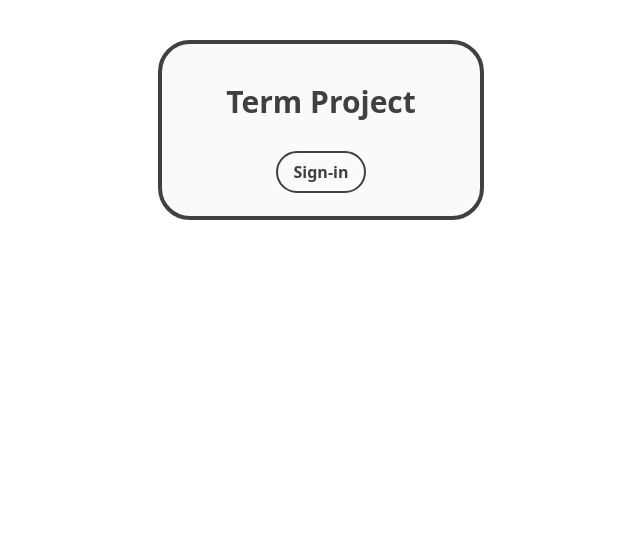
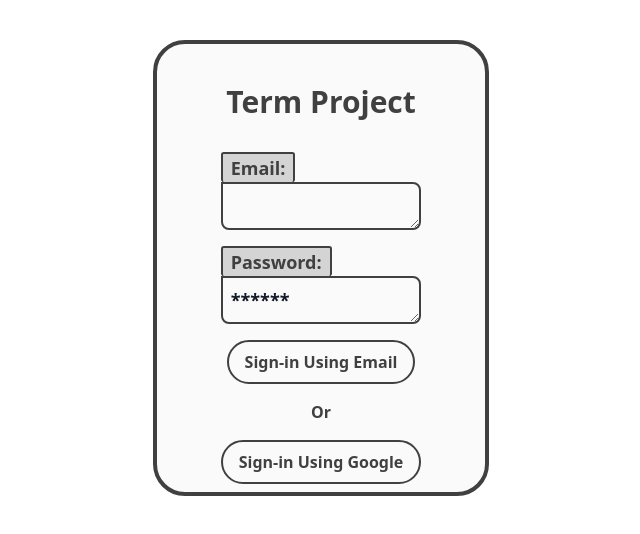
Before and after one commit to almond5/Uni_Connect, a Next.js app: page / in a window 1280 px wide. Shown: the top 534 px of the page, without its empty margins (319-959 px from the left). Built offline with nearby package versions, Linux system fonts and the light colour scheme; no server answers; the database is empty.

Commit message:
trying to do sign up

```diff
--- a/components/loginView.tsx
+++ b/components/loginView.tsx
@@ -1,7 +1,19 @@
-import { signIn } from 'next-auth/react';
+import { signIn, getProviders } from 'next-auth/react';
 import Link from 'next/link';
+import { useEffect, useState } from 'react';
 
-const LoginView = () => {
+
+
+const LoginView = (props: {providers: any}) => {
+  const providers = props.providers;
+  const [email, setEmail] = useState('');
+  const [password, setPassword] = useState('******');
+
+  const handleSignIn = () =>{
+    signIn("credentials", { username: email, password: password});
+   }
+
+  console.log(providers);
   return (
     <div className="py-10">
       <div
@@ -12,8 +24,66 @@ const LoginView = () => {
         <div className="flex flex-col py-8 font-semibold text-3xl">
           Term Project
         </div>
-        <div className="py-[8px]">
-          <Link
+        <div>
+          <div className="mb-4 text-lg">
+            <div className="rounded-[0.175rem] w-max border-l-[0.175rem] border-t-[0.175rem] border-r-[0.175rem]
+                    border-neutral-700 px-2 font-bold transition bg-neutral-300 text-lg">
+                Email:
+            </div>
+            <textarea
+              maxLength={30}
+              value={email}
+              onChange={(e) => setEmail(e.target.value)}
+              required
+              rows={1}
+              cols={1}
+              className="block p-2 w-full text-md text-gray-900 bg-neutral-50 rounded-lg border-[0.175rem]
+              rounded-tl-none border-neutral-700 "
+            ></textarea>{' '}
+          </div>
+          <div className="mb-4 text-lg">
+            <div className="rounded-[0.175rem] w-max border-l-[0.175rem] border-t-[0.175rem] border-r-[0.175rem]
+                    border-neutral-700 px-2 font-bold transition bg-neutral-300 text-lg">
+              Password:
+            </div>
+            <textarea
+                maxLength={30}
+                value={password}
+                onChange={(e) => setPassword(e.target.value)}
+                required
+                rows={1}
+                cols={1}
+                className="block p-2 w-full text-md text-gray-900 bg-neutral-50 rounded-lg border-[0.175rem]
+                        rounded-tl-none border-neutral-700 "
+            ></textarea>{' '}
+          </div>
+          <div className="mx-auto rounded-full w-max border-[0.175rem] border-neutral-700
+                  px-4 py-2 font-bold transition hover:bg-neutral-400 hover:text-gray-800 text-Lg">
+                     <button onClick={() => handleSignIn()}>
+
+                     Sign-in Using Email
+                      </button>
+            </div>
+        </div>
+        <div className="py-2"></div>
+        Or
+        <div className="py-2"></div>
+        <div className="mx-auto rounded-full w-max border-[0.175rem] border-neutral-700
+          px-4 py-2 font-bold transition hover:bg-neutral-400 hover:text-gray-800 text-Lg">
+            <Link
+              href="/api/auth/signin"
+              onClick={(e) => {
+                e.preventDefault();
+                signIn('google-login');
+              }}>
+              Sign-in Using Google
+            </Link>
+          </div>
+          </div>
+
+
+
+          {/* <Link
             href="/api/auth/signin"
             onClick={(e) => {
               e.preventDefault();
@@ -23,11 +93,16 @@ const LoginView = () => {
             px-4 py-2 font-bold transition hover:bg-neutral-400 hover:text-gray-800 text-Lg"
           >
             Sign-in
-          </Link>
+          </Link> */}
+
+        <div className="py-[8px]">
+          {/* <button onClick={handleSignUp()}>
+            Sign Up
+          </button> */}
+
         </div>
         <div className="py-2"></div>
       </div>
-    </div>
   );
 }
 
--- a/pages/api/auth/[...nextauth].js
+++ b/pages/api/auth/[...nextauth].js
@@ -1,17 +1,42 @@
 import NextAuth from 'next-auth';
 import GoogleProvider from 'next-auth/providers/google';
 import { PrismaAdapter } from '@next-auth/prisma-adapter';
+import CredentialsProvider from 'next-auth/providers/credentials';
 import prisma from '../../../lib/prismadb';
 
 export default NextAuth({
   adapter: PrismaAdapter(prisma),
   providers: [
     GoogleProvider({
+      id: "google-login",
+      name: "Google",
       clientId: process.env.GOOGLE_CLIENT_ID,
       clientSecret: process.env.GOOGLE_CLIENT_SECRET,
       scope: 'read:user',
     }),
+    CredentialsProvider({
+      id: "email-login",
+      name: "Email",
+      async authorize(credentials, req){
+        const user = await prisma.user.findFirst({
+          where: {
+            email: credentials.username,
+            password: credentials.password,
+          },
+        });
+        return user
+      },
+      credentials: {
+        username: { label: "Email", type: "text ", placeholder: "john@email.com"},
+        password: { label: "Password", type: "password", placeholder: "********"},
+      },
+      pages:{
+        signIn: '/auth/signIn.tsx',
+      }
+    }),
+
   ],
+  database: process.env.DATABASE_URL,
   session: {
     strategy: 'jwt',
   },
@@ -34,6 +59,7 @@ export default NextAuth({
   session: {
     strategy: 'jwt',
   },
+
   events: {},
   debug: false,
 });
--- a/pages/events.tsx
+++ b/pages/events.tsx
@@ -1,4 +1,4 @@
-import { getSession, signOut, useSession } from 'next-auth/react';
+import { getSession, signOut, useSession, getProviders } from 'next-auth/react';
 import LoginView from '../components/loginView';
 import React, { useEffect, useState } from 'react';
 import Link from 'next/link';
@@ -17,7 +17,7 @@ const Roles = {
 
 export async function getServerSideProps(context: any) {
   const session = await getSession(context);
-
+  const providers = await getProviders();
   const currUser = session?.user;
 
   try {
@@ -145,6 +145,7 @@ export async function getServerSideProps(context: any) {
         approvalsFromDB: approvals,
         rsosFromDB: rsos,
         roleFromDB: role,
+        provsFromAuth: providers,
       },
     };
   } catch (error) {
@@ -161,6 +162,7 @@ export async function getServerSideProps(context: any) {
         approvalsFromDB: approvals,
         rsosFromDB: rsosFromDB,
         roleFromDB: roleFromDB,
+        provsFromAuth: providers,
       },
     };
   }
@@ -172,18 +174,21 @@ const Events = ({
   approvalsFromDB,
   rsosFromDB,
   roleFromDB,
+  provsFromAuth,
 }: {
   eventsFromDB: any;
   unisFromDB: any;
   approvalsFromDB: any;
   rsosFromDB: any;
   roleFromDB: any;
+  provsFromAuth: any;
 }) => {
   const [events] = useState<Event[]>(eventsFromDB);
   const [unis] = useState<University[]>(unisFromDB);
   const [eventApprovals] = useState<Event[]>(approvalsFromDB);
   const [rsos] = useState<RSO[]>(rsosFromDB);
   const [user] = useState<Role>(roleFromDB);
+  const providers = useState(provsFromAuth);
 
   const [studentView, setStudentView] = useState(false);
   const [adminView, setAdminView] = useState(false);
@@ -220,7 +225,7 @@ const Events = ({
   }
 
   if (sesh === 'unauthenticated') {
-    return <LoginView />;
+    return <LoginView providers={providers}/>;
   }
 
   if (adminView) {
--- a/pages/index.tsx
+++ b/pages/index.tsx
@@ -1,4 +1,4 @@
-import { getSession, useSession } from 'next-auth/react';
+import { getSession, useSession, getProviders } from 'next-auth/react';
 import LoginView from '../components/loginView';
 import prisma from '../lib/prismadb';
 import { useState } from 'react';
@@ -12,6 +12,7 @@ const Roles = {
 
 export async function getServerSideProps(context: any) {
   const session = await getSession(context);
+  const providers = await getProviders();
 
   try {
     const user = await prisma.user.findFirst({
@@ -24,6 +25,7 @@ export async function getServerSideProps(context: any) {
       return {
         props: {
           rolesFromDB: null,
+          providersFromAuth: providers
         },
       };
     }
@@ -31,30 +33,32 @@ export async function getServerSideProps(context: any) {
     return {
       props: {
         rolesFromDB: user?.role,
+        providersFromAuth: providers
       },
     };
   } catch (error) {
     return {
       props: {
         rolesFromDB: Roles.STUDENT,
+        providersFromAuth: providers
       },
     };
   }
 }
 
-const Index = ({ rolesFromDB }: { rolesFromDB: any }) => {
+const Index = ({ rolesFromDB, providersFromAuth }: { rolesFromDB: any, providersFromAuth: any}) => {
   const { status: session } = useSession();
   const role = useState(rolesFromDB);
-
+  const provs = useState(providersFromAuth)
   if (session === 'loading') {
     return null;
   }
 
   if (session === 'unauthenticated') {
-    return <LoginView />;
+    return <LoginView providers={providersFromAuth} />;
   }
 
-  return <WelcomePage role={role} />;
+  return <WelcomePage role={role} providers ={provs} />;
 };
 
 export default Index;
--- a/pages/universities.tsx
+++ b/pages/universities.tsx
@@ -1,4 +1,4 @@
-import { signOut, useSession } from 'next-auth/react';
+import { signOut, useSession, getProviders } from 'next-auth/react';
 import LoginView from '../components/loginView';
 import React, { useEffect, useState } from 'react';
 import Link from 'next/link';
@@ -14,6 +14,7 @@ const Roles = {
 };
 
 export async function getServerSideProps() {
+  const providers = await getProviders();
   try {
     const universities = await prisma.university.findMany({
       where: {},
@@ -23,6 +24,7 @@ export async function getServerSideProps() {
     return {
       props: {
         universitiesFromDB: universities,
+        provsFromAuth: providers,
       },
     };
   } catch (error) {
@@ -31,16 +33,18 @@ export async function getServerSideProps() {
     return {
       props: {
         universitiesFromDB: universities,
+        provsfromAuth: providers,
       },
     };
   }
 }
 
-const Universities = ({ universitiesFromDB }: { universitiesFromDB: any }) => {
+const Universities = ({ universitiesFromDB, provsFromAuth }: { universitiesFromDB: any; provsFromAuth: any; }) => {
   const [universities] = useState<University[]>(universitiesFromDB);
   const [studentView, setStudentView] = useState(false);
   const [adminView, setAdminView] = useState(false);
   const [superAdminView, setSuperAdminView] = useState(false);
+  const providers = provsFromAuth;
 
   const [uniListView, setUniListView] = useState(false);
   const [createUniView, setCreateUniView] = useState(false);
@@ -60,7 +64,7 @@ const Universities = ({ universitiesFromDB }: { universitiesFromDB: any }) => {
   }
 
   if (sesh === 'unauthenticated') {
-    return <LoginView />;
+    return <LoginView providers={providers} />;
   }
 
   return (
--- a/pages/welcomePage.tsx
+++ b/pages/welcomePage.tsx
@@ -1,4 +1,4 @@
-import { signOut, useSession } from 'next-auth/react';
+import { signOut, useSession, getProviders } from 'next-auth/react';
 import LoginView from '../components/loginView';
 import React, { useState } from 'react';
 import Link from 'next/link';
@@ -9,25 +9,26 @@ const Roles = {
   SUPERADMIN: 'SUPERADMIN',
 };
 
-const WelcomePage = (props: { role: any }) => {
+const WelcomePage = (props : {providers: any, role: any}) => {
   const { status: sesh } = useSession();
   const [viewEvents, setViewEvents] = useState(false);
   const [viewRSOs, setViewRSOs] = useState(false);
+  const providers = props.providers;
 
   if (sesh === 'loading') {
     return null;
   }
 
   if (sesh === 'unauthenticated') {
-    return <LoginView />;
+    return <LoginView providers = {providers}/>;
   }
 
   if (props.role === null) {
-    return <LoginView />;
+    return <LoginView providers = {providers}/>;
   }
 
   if (props.role[0] === null) {
-    return <LoginView />;
+    return <LoginView providers = {providers}/>;
   }
 
   return (
```
Also changed, not shown: pages/rsos.tsx (+8 -2 lines).
